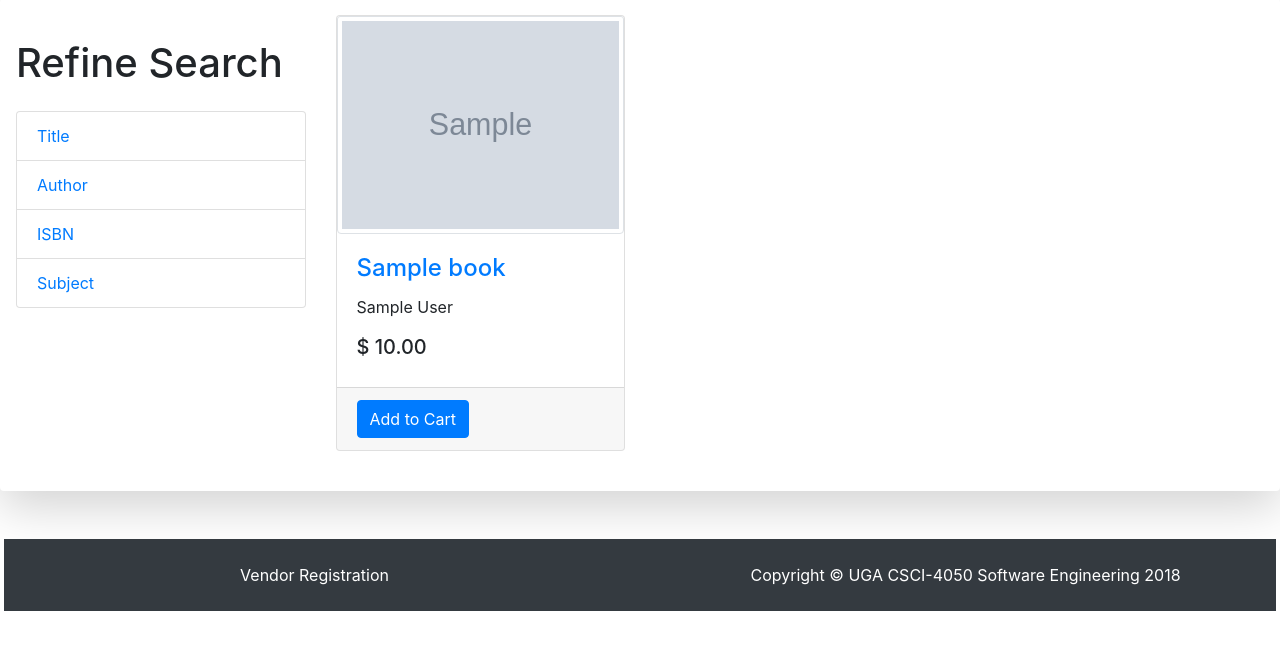
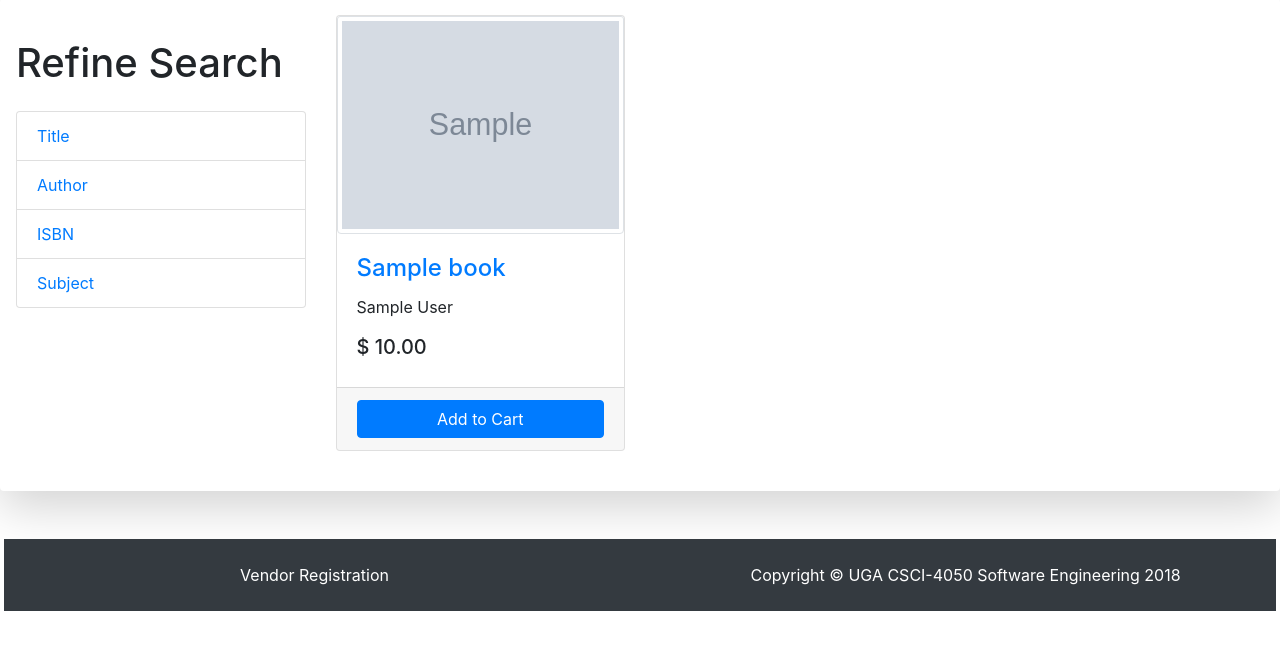
Before and after one commit to BashfulBandit/booerds, a Django app: page /book/ in a window 1280 px wide. Shown: the part 57-707 px from the top of the page. Run offline with Django 3.2, Linux system fonts and the light colour scheme; tables that the repository leaves empty hold one stand-in row (values such as "Sample post"); grey boxes marked "Sample" are stand-in pictures; some libraries are stand-ins or nearby versions.

Commit message:
Make Add to Cart button an appropriate size.

```diff
--- a/book/templates/book/list.html
+++ b/book/templates/book/list.html
@@ -33,7 +33,7 @@
              <h5>$ {{ book.sale_price }}</h5>
           </div>
           <div class="card-footer">
-            <a href="{{ book.add_to_cart_url }}" class="btn btn-primary">Add to Cart</a>
+            <a href="{{ book.add_to_cart_url }}" class="btn btn-primary btn-block">Add to Cart</a>
           </div>
         </div>
       </div>
```
